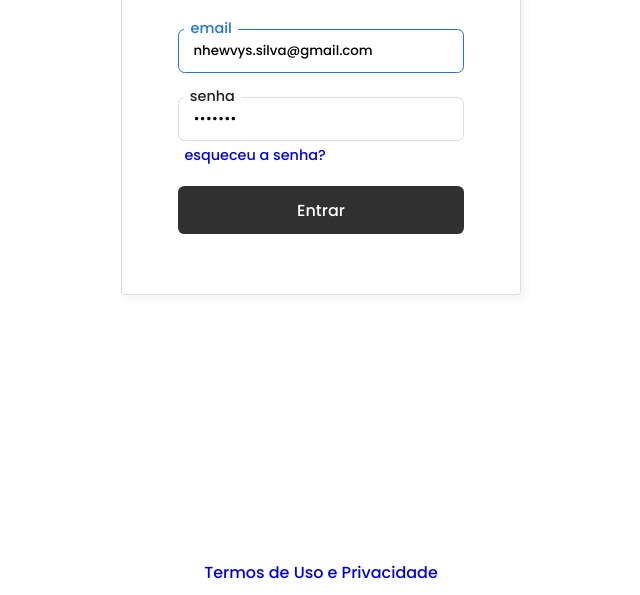
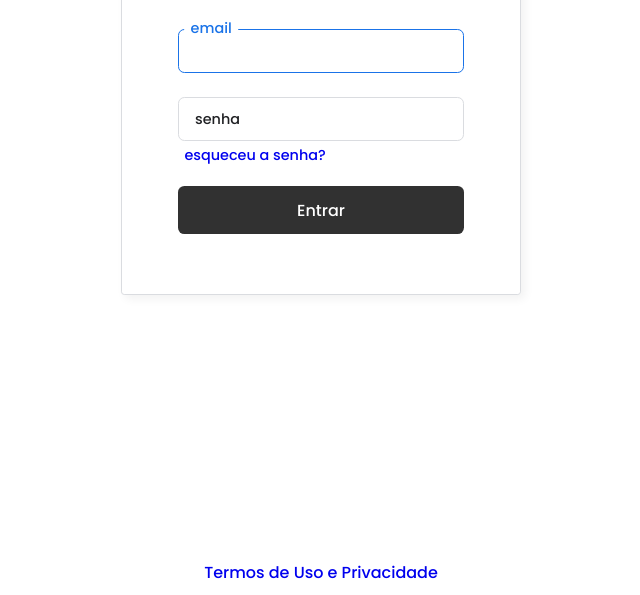
Before and after one commit to Nhewvys/Cbo, a plain HTML site: page index.html in a window 1280 px wide. Shown: the part 205-800 px from the top of the page, without its empty margins (319-959 px from the left). Drawn offline with Linux system fonts and the light colour scheme.

Commit message:
Update index.html

```diff
--- a/index.html
+++ b/index.html
@@ -27,11 +27,11 @@
                 <p>Faça login usando sua conta email</p>
             </div>
             <div class="input-box one">
-                <input autofocus type="text" name="email" id="email" value="nhewvys.silva@gmail.com" autocomplete="email" placeholder="exemplo@email.com" required>
+                <input autofocus type="text" name="email" id="email" autocomplete="email" placeholder="exemplo@email.com" required>
                 <label for="email">email</label>
             </div>
             <div class="input-box two">
-                <input type="password" name="senha" id="senha" autocomplete="off" required value="1234567">
+                <input type="password" name="senha" id="senha" autocomplete="off" required>
                 <label for="senha">senha</label>
             </div>
             <a href="./back-end/php/forgout-password.php" id="esqueceuSenha">esqueceu a senha?</a>
```
